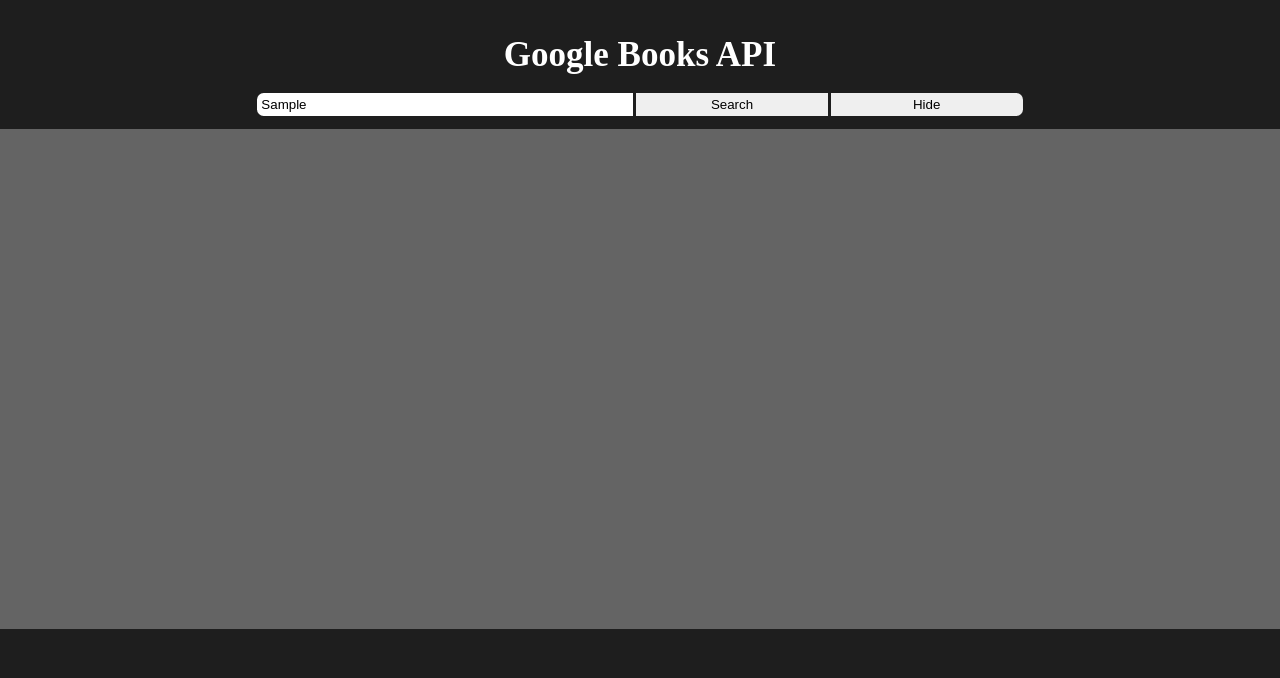
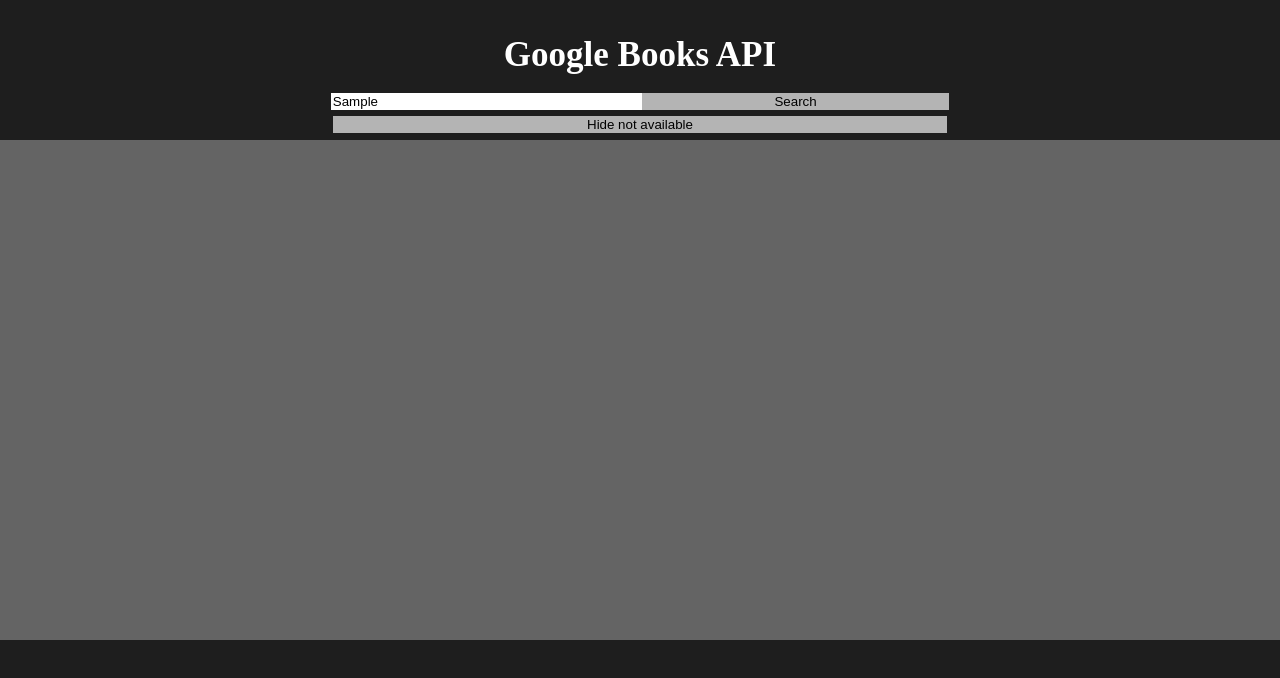
Before and after one commit to battgi/js2grupparbete, a plain HTML site: page api.html in a window 1280 px wide. Both pictures are taken after typing "Sample" into the empty fields and a click on the button "Search". Drawn offline with Linux system fonts and the light colour scheme; no server answers.

Commit message:
higer order functions

```diff
--- a/api.html
+++ b/api.html
@@ -12,10 +12,11 @@
     <div id="filter">
         <input type="text" id="userInput" placeholder="title" name="userInput">
         <button id="submitButton">Search</button>
-        <button id="hideNotAvailable">Hide</button>
+        <button id="hideNotAvailable">Hide not available</button>
     </div>
     <ul id="container" class="container"></ul>
     <script src="apiscript.js"></script>
+
 </body>
 
 </html>
--- a/apiscript.js
+++ b/apiscript.js
@@ -10,7 +10,6 @@ function bookReq() {
         if (xhr.readyState === 4) {
             if (xhr.status === 200) {
                 parsedBookData = JSON.parse(xhr.responseText);
-                console.log(parsedBookData);
                 for (let i = 0; i < parsedBookData.items.length; i++) {
                     findImage(parsedBookData.items[i].volumeInfo);
                     findBuy(parsedBookData.items[i]);
@@ -67,9 +66,9 @@ function findImage(data) {
 //resett the results before new search
 function removeChild() {
     let removeThis = document.querySelectorAll('ul > li');
-    for (var i = 0, il = removeThis.length; i < il; i++) {
-        existingElement.removeChild(removeThis[i]);
-    }
+    removeThis.forEach(function (element) {
+        existingElement.removeChild(element);
+    });
 }
 //creating the new element from parsed data
 function addElement(title, subtitle, image, buy, description) {
--- a/apistyle.css
+++ b/apistyle.css
@@ -56,36 +56,35 @@ h1 {
     display: -webkit-box;
     display: -ms-flexbox;
     display: flex;
-}
-
-#filter * {
-    margin: 0 0.1em 1em 0.1em;
+    flex-wrap: wrap;
+    justify-content: center;
 }
 
 #filter input {
-    border-radius: 0.5em 0 0 0.5em;
     border: none;
-    padding: 0.3em;
-    -webkit-box-flex: 2;
-    -ms-flex: 2;
-    flex: 2;
+    flex-basis: 40%;
+
 }
 
 #filter button {
-    padding: 0.3em;
+    background-color: rgb(180, 180, 180);
     border: none;
     cursor: pointer;
-    -webkit-box-flex: 1;
-    -ms-flex: 1;
-    flex: 1;
+}
+#filter * {
+    margin: 0 0 0.5em 0;
 }
 
 #filter button:hover {
     background-color: rgb(120, 120, 120);
 }
 
+#filter button:nth-of-type(1) {
+   flex-basis: 40%;
+}
+
 #filter button:nth-of-type(2) {
-    border-radius: 0 0.5em 0.5em 0;
+  flex-basis: 80%;
 }
 
 #container {
@@ -128,7 +127,11 @@ h1 {
 
 #container > li > h3 {
     font-size: 2.4em;
-    font-family: ;
+}
+
+#container > li > h6 {
+    font-size: 2em;
+    font-weight: 200;
 }
 
 #container > li > a {
```
